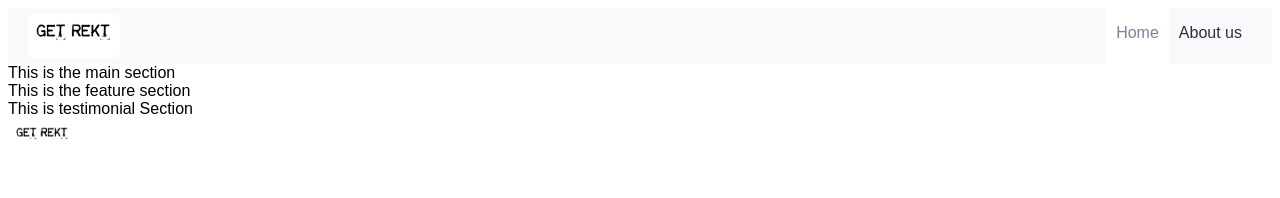
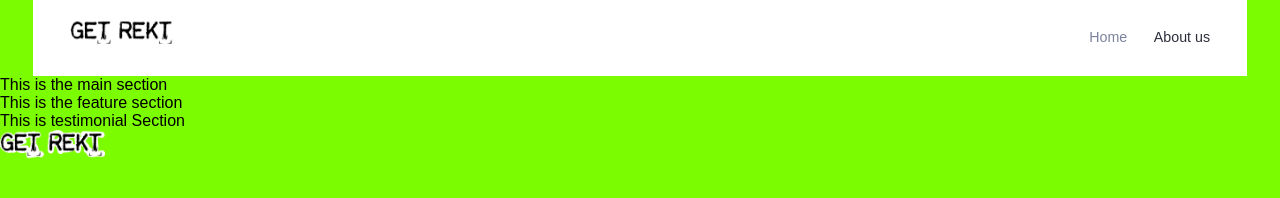
Before and after one commit to patolit/easy-landing-page, a Gatsby site: page / in a window 1280 px wide. Built offline with nearby package versions, Linux system fonts and the light colour scheme; Gatsby itself is replaced by a stand-in of ours.

Commit message:
fixed css and order of components

```diff
--- a/src/components/Layout/Footer/Footer.tsx
+++ b/src/components/Layout/Footer/Footer.tsx
@@ -6,7 +6,7 @@ const classes = require("./Footer.module.css");
 function Footer() {
   return (
     <footer>
-      <Logo height="20px" />
+      <Logo />
     </footer>
   );
 }
--- a/src/components/Layout/Navigation/SideDrawer/SideDrawer.tsx
+++ b/src/components/Layout/Header/SideDrawer/SideDrawer.tsx
@@ -2,7 +2,7 @@ import * as React from "react";
 import Backdrop from "../../../Backdrop/Backdrop";
 
 import Logo from "../../../Logo/Logo";
-import NavigationItems from "../NavigationItems/NavigationItems";
+import NavigationItems from "../Toolbar/NavigationItems/NavigationItems";
 const classes = require("./SideDrawer.module.css");
 
 interface SideDrawerProps {
@@ -20,7 +20,7 @@ const SideDrawer = (props: SideDrawerProps) => {
       <Backdrop show={props.open} clicked={props.close} />
       <div className={attachedClasses.join(" ")}>
         <div className={classes.Logo}>
-          <Logo height="20px" />
+          <Logo />
         </div>
         <nav>
           <NavigationItems />
--- /dev/null
+++ b/src/components/Layout/Header/Toolbar/NavigationItems/NavigationItem/NavigationItem.module.css
@@ -0,0 +1,40 @@
+.NavigationItem {
+  text-align: inherit;
+}
+
+.NavigationItem a {
+  text-align: inherit;
+  text-decoration: none;
+}
+
+.NavigationItem a:hover,
+.NavigationItem a:active,
+.NavigationItem a.active {
+  color: #7b839e;
+}
+
+@media (min-width: 800px) {
+  .NavigationItem {
+    display: inline-block;
+    margin: 0 0 0 1.875em;
+    text-align: inherit;
+    font-size: 0.88889rem;
+    line-height: 1.5;
+    text-align: -webkit-match-parent;
+  }
+
+  .NavigationItem a {
+    color: inherit;
+    text-underline-offset: 0.125em;
+    text-decoration: none;
+    transition: color 0.15s ease;
+    background-color: transparent;
+    cursor: pointer;
+  }
+
+  .NavigationItem a:hover,
+  .NavigationItem a:active,
+  .NavigationItem a.active {
+    color: #7b839e;
+  }
+}
--- a/src/components/Layout/Navigation/NavigationItems/NavigationItems.module.css
+++ b/src/components/Layout/Header/Toolbar/NavigationItems/NavigationItems.module.css
@@ -2,11 +2,11 @@
   margin: 0;
   padding: 0;
   list-style: none;
-  display: flex;
+  display: block;
   flex-flow: column;
-  align-items: center;
   height: 100%;
   color: inherit;
+  list-style: none;
 }
 
 @media (min-width: 800px) {
--- /dev/null
+++ b/src/components/Layout/Header/Toolbar/Toolbar.module.css
@@ -0,0 +1,28 @@
+.Toolbar {
+  /* header site header outer*/
+  position: sticky;
+  top: 0;
+  z-index: 999;
+  background-color: #fff;
+  color: #2c2f3b;
+  padding: 18px 37px;
+
+  /* divv class inner*/
+  margin-left: auto;
+  margin-right: auto;
+  max-width: 1140px;
+
+  /*site heade inside*/
+  display: flex;
+  align-items: center;
+}
+
+.Toolbar nav {
+  margin-left: auto;
+}
+
+@media (max-width: 799px) {
+  .DesktopOnly {
+    display: none;
+  }
+}
--- a/src/components/Layout/Navigation/Toolbar/Toolbar.tsx
+++ b/src/components/Layout/Header/Toolbar/Toolbar.tsx
@@ -2,7 +2,7 @@ import * as React from "react";
 
 const classes = require("./Toolbar.module.css");
 import Logo from "../../../Logo/Logo";
-import NavigationItems from "../NavigationItems/NavigationItems";
+import NavigationItems from "./NavigationItems/NavigationItems";
 import DrawerToggle from "../SideDrawer/DrawerToggle/DrawerToggle";
 
 interface ToolBarProps {
@@ -12,9 +12,7 @@ interface ToolBarProps {
 const Toolbar = (props: ToolBarProps) => {
   return (
     <header className={classes.Toolbar}>
-      <div className={classes.Logo}>
-        <Logo />
-      </div>
+      <Logo />
       <nav className={classes.DesktopOnly}>
         <NavigationItems />
       </nav>
--- a/src/components/Layout/Layout.tsx
+++ b/src/components/Layout/Layout.tsx
@@ -1,13 +1,12 @@
 import * as React from "react";
 import { useState } from "react";
 import { ReactNode } from "react";
-import Toolbar from "./Navigation/Toolbar/Toolbar";
-import SideDrawer from "./Navigation/SideDrawer/SideDrawer";
+import Toolbar from "./Header/Toolbar/Toolbar";
+import SideDrawer from "./Header/SideDrawer/SideDrawer";
 import { Footer } from "./Footer/Footer";
 
 import { Helmet } from "react-helmet";
 //import styles from "./layout.module.css";
-const styles = require("./layout.module.css");
 const base = require("../../pages/base.module.css");
 
 interface LayoutProps {
@@ -29,7 +28,7 @@ const Layout = (props: LayoutProps) => {
   };
 
   return (
-    <div className={base.root}>
+    <>
       <Helmet>
         <title>{pageTitle}</title>
       </Helmet>
@@ -37,7 +36,7 @@ const Layout = (props: LayoutProps) => {
       <SideDrawer open={showSideDrawer} close={sideDrawerClosedHandler} />
       <main className={base.main}>{children}</main>
       <Footer />
-    </div>
+    </>
   );
 };
 
--- a/src/components/Layout/Navigation/NavigationItems/NavigationItem/NavigationItem.module.css
+++ /dev/null
@@ -1,44 +0,0 @@
-.NavigationItem {
-  margin: 10px 0;
-  box-sizing: border-box;
-  display: block;
-  width: 100%;
-}
-
-.NavigationItem a {
-  color: #2c2f3b;
-  text-decoration: none;
-  width: 100%;
-  box-sizing: border-box;
-  display: block;
-}
-
-.NavigationItem a:hover,
-.NavigationItem a:active,
-.NavigationItem a.active {
-  color: #7b839e;
-}
-
-@media (min-width: 500px) {
-  .NavigationItem {
-    margin: 0;
-    display: flex;
-    height: 100%;
-    width: auto;
-    align-items: center;
-  }
-
-  .NavigationItem a {
-    color: #2c2f3b;
-    height: 100%;
-    padding: 16px 10px;
-    border-bottom: 4px solid transparent;
-  }
-
-  .NavigationItem a:hover,
-  .NavigationItem a:active,
-  .NavigationItem a.active {
-    background-color: white;
-    color: #7b839e;
-  }
-}
--- a/src/components/Layout/Navigation/Toolbar/Toolbar.module.css
+++ /dev/null
@@ -1,29 +0,0 @@
-.Toolbar {
-  height: 56px;
-  width: 100%;
-  position: sticky;
-  top: 0;
-  left: 0;
-  background-color: #f7f9fb;
-  color: #2c2f3b;
-  display: flex;
-  justify-content: space-between;
-  align-items: center;
-  padding: 0 20px;
-  box-sizing: border-box;
-  z-index: 90;
-}
-
-.Toolbar nav {
-  height: 100%;
-}
-
-.Logo {
-  height: 80%;
-}
-
-@media (max-width: 799px) {
-  .DesktopOnly {
-    display: none;
-  }
-}
--- a/src/components/Layout/layout.module.css
+++ b/src/components/Layout/layout.module.css
@@ -1,3 +1,4 @@
+/*
 .NavigationItems {
   margin: 0;
   padding: 0;
@@ -13,3 +14,4 @@
     flex-flow: row;
   }
 }
+*/
--- a/src/components/Logo/Logo.module.css
+++ b/src/components/Logo/Logo.module.css
@@ -1,12 +1,7 @@
 .Logo {
-  background-color: white;
-  padding: 8px;
-  height: 100%;
-  width: 100%;
-  box-sizing: border-box;
-  border-radius: 5px;
+  flex: 0 0 auto;
+  display: block;
+  margin: 0;
+  max-height: 40px;
+  max-width: 100%;
 }
-
-.Logo img {
-  height: 100%;
-}
--- a/src/components/Logo/Logo.tsx
+++ b/src/components/Logo/Logo.tsx
@@ -11,9 +11,12 @@ const logo = (props: LogoProps) => {
   const { height } = props;
 
   return (
-    <div className={classes.Logo}>
-      <img src={RektLogo} style={{ height: height }} alt="MyBurger" />
-    </div>
+    <img
+      src={RektLogo}
+      className={classes.Logo}
+      style={{ height: height }}
+      alt="MyLogo"
+    />
   );
 };
 export default logo;
--- a/src/pages/base.module.css
+++ b/src/pages/base.module.css
@@ -1,3 +1,6 @@
 body {
   font-family: "Nunito Sans", sans-serif;
+  margin: 0;
+  padding: 0;
+  background-color: lawngreen;
 }
```
Also changed, not shown: src/assets/images/logo.svg (added), src/components/Layout/Header/SideDrawer/DrawerToggle/DrawerToggle.module.css (renamed from src/components/Layout/Navigation/SideDrawer/DrawerToggle/DrawerToggle.module.css), src/components/Layout/Header/SideDrawer/DrawerToggle/DrawerToggle.tsx (renamed from src/components/Layout/Navigation/SideDrawer/DrawerToggle/DrawerToggle.tsx), src/components/Layout/Header/SideDrawer/SideDrawer.module.css (renamed from src/components/Layout/Navigation/SideDrawer/SideDrawer.module.css), src/components/Layout/Header/Toolbar/NavigationItems/NavigationItem/NavigationItem.tsx (renamed from src/components/Layout/Navigation/NavigationItems/NavigationItem/NavigationItem.tsx), src/components/Layout/Header/Toolbar/NavigationItems/NavigationItems.tsx (renamed from src/components/Layout/Navigation/NavigationItems/NavigationItems.tsx).
